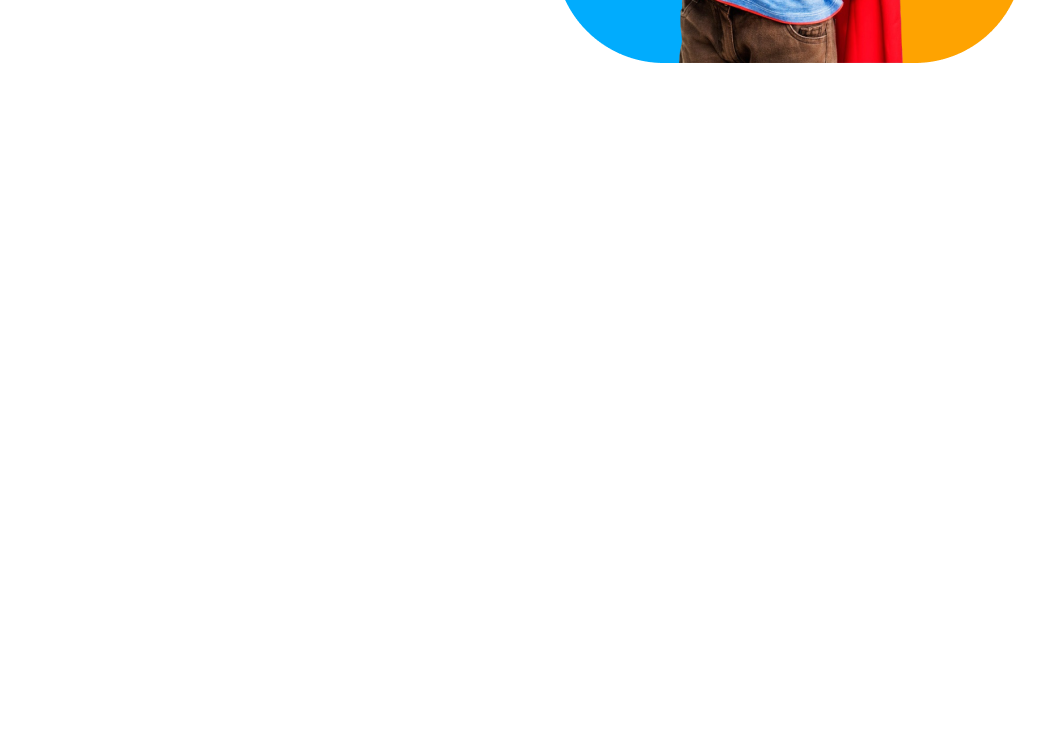
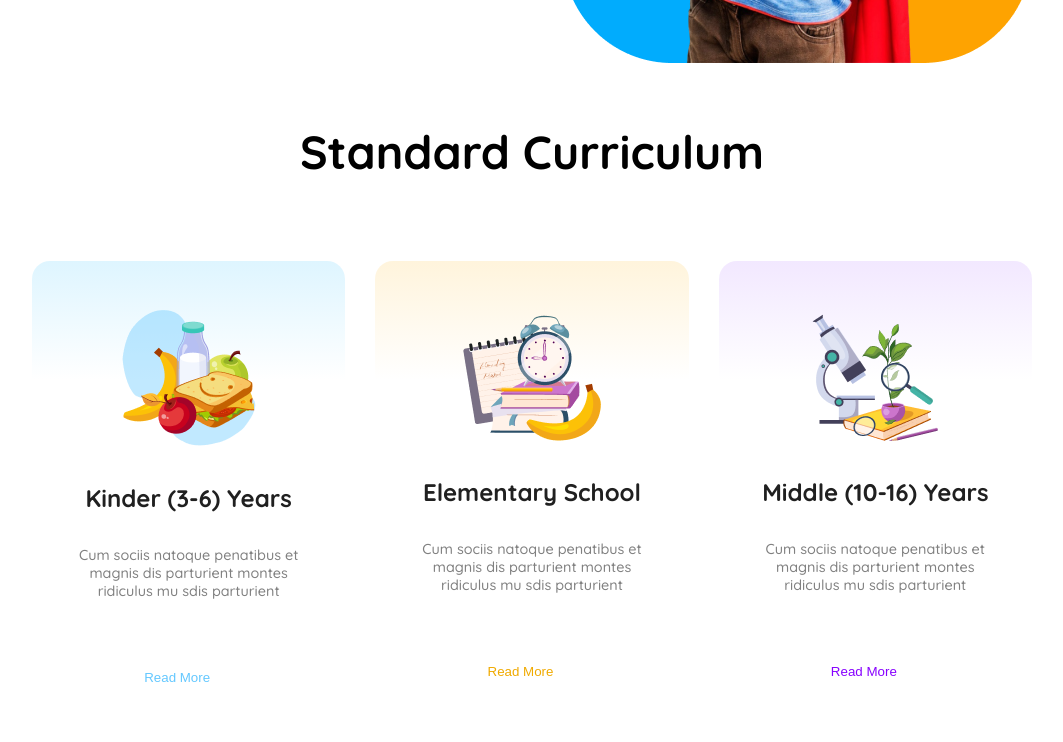
Before and after one commit to raad16/programing-hero-assignment-2, a plain HTML site: page index.html in a window 1280 px wide. Shown: the part 614-1356 px from the top of the page, without its empty margins (108-1171 px from the left). Before the commit the page ends 800 px from the top, so only its background shows below. Drawn offline with Linux system fonts and the light colour scheme.

Commit message:
add standard curriculum

```diff
--- a/index.html
+++ b/index.html
@@ -27,13 +27,43 @@
         <div class="banner">
             <div class="banner-content">
                 <h1 class="banner-title"><span class="orange">Empowering</span>
-students from small age <span class="sky-blue">towards vision</span></h1>
+                students from small age <span class="sky-blue">towards vision</span></h1>
                 <p class="banner-description">With the courage, Confidence, Creativity and Compassion to make their Unique Contribution in a Diverse and Dynamic World.</p>
                 <button class="enrooll-btn">Enroll Now</button>
             </div>
             <img src="assets/hero-kids.png" alt="">
         </div>
     </header>
-
+        <main>
+        <section class="curriculum">
+            <h2 class="curriculum-title">Standard Curriculum</h2>
+            <div class="curriculum-card">
+                <div class="card one">
+                    <div>
+                        <img src="assets/kinder.png" alt="">
+                        <h4 class="card-title">Kinder (3-6) Years</h4>
+                        <p class="curriculum-description">Cum sociis natoque penatibus et magnis dis parturient montes ridiculus mu sdis parturient</p>
+                        <button class="read-more-btn btn-color-1">Read More</button>
+                    </div>
+                </div>
+                <div class="card two">
+                    <div>
+                        <img src="assets/elementary.png" alt="">
+                        <h4 class="card-title">Elementary School</h4>
+                        <p class="curriculum-description">Cum sociis natoque penatibus et magnis dis parturient montes ridiculus mu sdis parturient</p>
+                        <button class="read-more-btn btn-color-2">Read More</button>
+                    </div>
+                </div>
+                <div class="card three">
+                    <div>
+                        <img src="assets/middle.png" alt="">
+                        <h4 class="card-title">Middle (10-16) Years</h4>
+                        <p class="curriculum-description">Cum sociis natoque penatibus et magnis dis parturient montes ridiculus mu sdis parturient</p>
+                        <button class="read-more-btn btn-color-3">Read More</button>
+                    </div>
+                </div>
+            </div>
+        </section>
+    </main>
 </body>
 </html>
--- a/style/school.css
+++ b/style/school.css
@@ -4,6 +4,11 @@
   font-optical-sizing: auto;
   font-weight: 400;
   font-style: normal;
+}
+
+*{
+    margin: 0;
+    padding: 0;
 }
 
 .orange{
@@ -111,14 +116,95 @@
     height: auto;
 }
 
+.curriculum{
+}
+
+.curriculum-title{
+    display: flex;
+    justify-content: center;
+    margin: 60px 349px 80px 349px;
+    font-weight: 700;
+    font-size: 2.9rem;
+    color: #000000;
+}
+
+.curriculum-card{
+    display: grid;
+    grid-template-columns: repeat(3, 1fr);
+    margin: 0 140px;
+    gap: 30px;
+}
+
+.card{
+    display: flex;
+    text-align: center;
+    align-items: center;
+    justify-content: center;
+    width: 100%;
+    height: 476px;
+    border-radius: 18px;
+}
+
+.card img{
+    margin-top: 52px;
+}
+
+.card-title{
+    font-weight: 700;
+    font-size: 1.5rem;
+    margin-top: 32px;
+    color: #202020;
+
+}
+
+.curriculum-description{
+    font-weight: 500;
+    font-size: .9rem;
+    margin: 33px 40px;
+    color: #808080;
+}
+
+.read-more-btn{
+    background-color: white;
+    color: rgba(240, 170, 0, 1);
+    border: none;
+    margin-top: 33px;
+    margin-bottom: 53px;
+    padding: 4px 23px 4px 0;
+}
+
+.one{
+    background: linear-gradient(to bottom, #DEF5FF, #FFFFFF,#ffffff, #ffffff, #ffffff);
+}
+
+.two{
+    background: linear-gradient(to bottom,#FFF4DC, #FFFFFF,#ffffff, #ffffff, #ffffff);
+}
+
+.three{
+    background: linear-gradient(to bottom,#F2E8FF, #FFFFFF,#ffffff, #ffffff, #ffffff);
+}
+
+.btn-color-1{
+    color: #64C8FF;
+}
+.btn-color-2{
+    color: #F0AA00;
+}
+.btn-color-3{
+    color: #8700FF;
+}
 
 
 @media screen and (max-width: 576px) {
 
+    body{
+        max-width: 390px;
+    }
     .navbar{
         margin: 0;
         padding: 12px 16px;
-        max-width: 390px;
+        max-width: 100%;
         justify-content: space-between;
         align-items: center;
         border-bottom: 1px solid orange ;
@@ -156,6 +242,27 @@
         height: auto;
     }
 
+    .curriculum-card{
+        grid-template-columns: repeat(1, 1fr);
+    }
 
+    .curriculum{
+        max-width: 390px;
+    }
+
+    .curriculum-description{
+        margin: 0;
+    }
+    .curriculum-card{
+        max-width: 357px;
+    }
+
+    .curriculum-title{
+        margin: 40px 64px 0 64px;
+    }
+
+    .curriculum-card{
+        margin: 20px 16px;
+    }
 
 }
```
